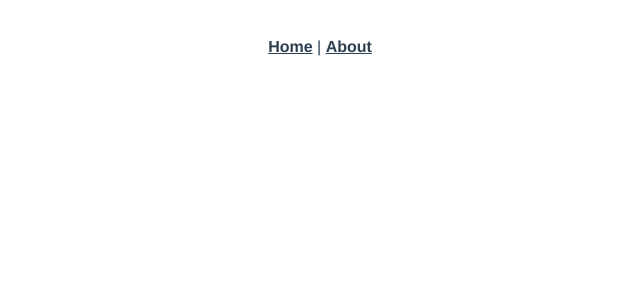
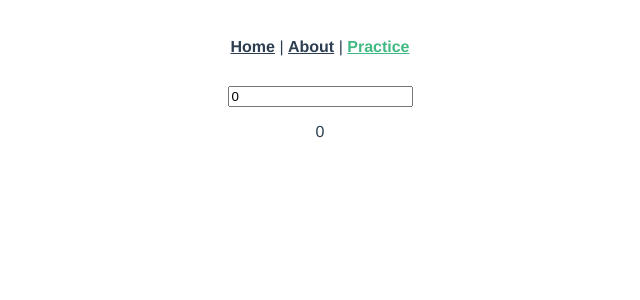
Before and after one commit to mashijifu/vue-ts-example, a Vue app: page /practice in a window 1280 px wide. Shown: the top 300 px of the page, without its empty margins (320-960 px from the left). Built offline with nearby package versions, Linux system fonts and the light colour scheme.

Commit message:
ルーティング修正

```diff
--- a/package.json
+++ b/package.json
@@ -8,7 +8,8 @@
     "lint": "vue-cli-service lint"
   },
   "dependencies": {
-    "vue": "^2.6.14",
+    "@vue/composition-api": "^1.7.2",
+    "vue": "2.6.14",
     "vue-router": "^3.5.1",
     "vuex": "^3.6.2"
   },
@@ -27,6 +28,6 @@
     "eslint-plugin-vue": "^8.0.3",
     "prettier": "^2.4.1",
     "typescript": "~4.5.5",
-    "vue-template-compiler": "^2.6.14"
+    "vue-template-compiler": "2.6.14"
   }
 }
--- a/src/App.vue
+++ b/src/App.vue
@@ -2,7 +2,8 @@
   <div id="app">
     <nav>
       <router-link to="/">Home</router-link> |
-      <router-link to="/about">About</router-link>
+      <router-link to="/about">About</router-link> |
+      <router-link to="/practice">Practice</router-link>
     </nav>
     <router-view />
   </div>
--- a/src/main.ts
+++ b/src/main.ts
@@ -2,7 +2,9 @@ import Vue from "vue";
 import App from "./App.vue";
 import router from "./router";
 import store from "./store";
+import VueCompositionApi from "@vue/composition-api";
 
+Vue.use(VueCompositionApi);
 Vue.config.productionTip = false;
 
 new Vue({
--- a/src/router/index.ts
+++ b/src/router/index.ts
@@ -1,6 +1,7 @@
 import Vue from "vue";
 import VueRouter, { RouteConfig } from "vue-router";
 import HomeView from "../views/HomeView.vue";
+import PracticeView from "../views/PracticeView.vue";
 
 Vue.use(VueRouter);
 
@@ -19,6 +20,11 @@ const routes: Array<RouteConfig> = [
     component: () =>
       import(/* webpackChunkName: "about" */ "../views/AboutView.vue"),
   },
+  {
+    path: "/practice",
+    name: "practice",
+    component: PracticeView,
+  },
 ];
 
 const router = new VueRouter({
```
Also changed, not shown: 1 other file (tests, documents, lock files or other folders).
